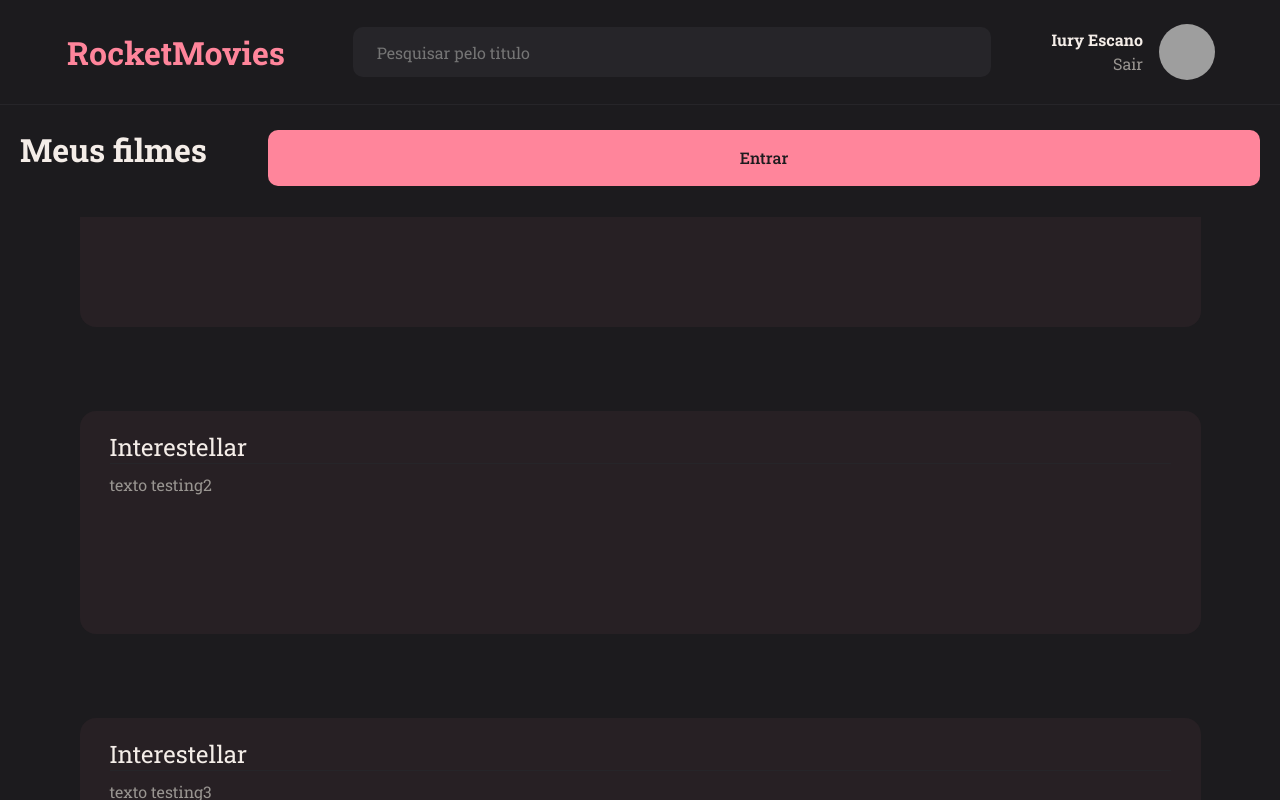
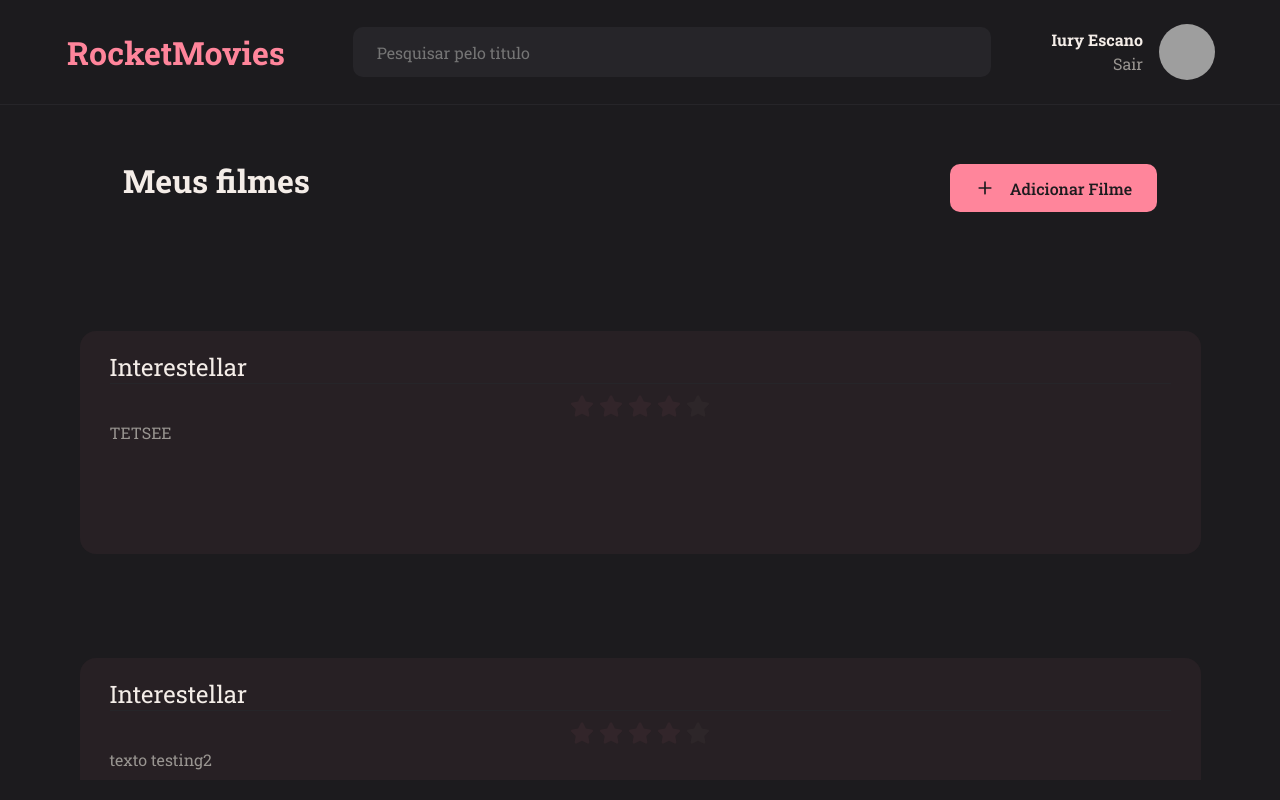
Before and after one commit to iuryescano/MyMusics, a React (Vite) app: page / in a window 1280 px wide. Built offline with nearby package versions, Linux system fonts and the light colour scheme; grey boxes are pictures that could not be loaded.

Commit message:
Card styled with responsive correction

```diff
--- a/src/components/Button/index.jsx
+++ b/src/components/Button/index.jsx
@@ -1,13 +1,10 @@
-import {  Container } from './styles';
+import { Container } from './styles';
 
-export function Button({ title,  loading = false, ...rest })  {
-    return(
-    <Container
-        type='button'
-        disabled={loading}
-        {...rest}
-    >
-        { loading ? 'Carregando...': title }
+export function Button({ title, icon: Icon, loading = false, ...rest }) {
+  return (
+    <Container type='button' disabled={loading} {...rest}>
+      {Icon && <Icon size={20} />} {/* Renderiza o ícone se existir */}
+      {loading ? 'Carregando...' : title}
     </Container>
-    );
+  );
 }
--- a/src/components/Button/styles.js
+++ b/src/components/Button/styles.js
@@ -1,18 +1,21 @@
 import styled from "styled-components";
 
 export const Container = styled.button`
-    width: 80%;
   background-color: ${({ theme }) => theme.COLORS.PINK};
   color: ${({ theme }) => theme.COLORS.BACKGROUND_800};
-
-    height: 56px;
+  width: ${({ width }) => width || '200px'};
+  height: 48px;
   border: 0;
   padding: 0 16px;
   margin-top: 16px;
   border-radius: 10px;
   font-weight: 500;
+  display: flex; /* Adicionado para alinhar ícone e texto */
+  align-items: center; /* Centraliza verticalmente */
+  justify-content: center; /* Centraliza horizontalmente */
+  gap: 15px; /* Espaço entre o ícone e o texto */
 
-    &:disabled{
+  &:disabled {
     opacity: 0.5;
   }
 `;
--- a/src/components/Card/index.jsx
+++ b/src/components/Card/index.jsx
@@ -1,10 +1,14 @@
 import { Container } from "./styles";
+import { StarRating } from '../../components/StarRating';
 
 export function Card({ title, text }) {
+    const currentRating = 4;
     return (
         <Container href="https://github.com/iuryescano">
             <h3>{title}</h3>
+            <StarRating rating={currentRating} />
             <p>{text}</p>
+
         </Container>
     );
 }
--- /dev/null
+++ b/src/components/StarRating/index.jsx
@@ -0,0 +1,15 @@
+import React from 'react';
+import { FaStar } from 'react-icons/fa'; // Usando o ícone de estrela da biblioteca react-icons
+import { Container, Star } from './styles';
+
+export function StarRating({ rating }) {
+  return (
+    <Container>
+      {[1, 2, 3, 4, 5].map((star) => (
+        <Star key={star} selected={star <= rating}>
+          <FaStar />
+        </Star>
+      ))}
+    </Container>
+  );
+}
--- /dev/null
+++ b/src/components/StarRating/styles.js
@@ -0,0 +1,18 @@
+import styled from 'styled-components';
+
+export const Container = styled.div`
+  display: flex;
+  justify-content: center;
+  align-items: center;
+  gap: 5px;
+`;
+
+export const Star = styled.div`
+  color: ${({ selected, theme }) => (selected ? theme.COLORS.PINK : theme.COLORS.GRAY)};
+  transition: color 0.2s;
+
+  svg {
+    width: 24px;
+    height: 24px;
+  }
+`;
--- a/src/pages/Details/index.jsx
+++ b/src/pages/Details/index.jsx
@@ -1,25 +1,26 @@
 import { Container, Links } from './styles';
-
 import { Button } from '../../components/Button';
 import { Header } from '../../components/Header';
 import { Card } from '../../components/Card';
+import { CgMathPlus } from "react-icons/cg";
+
 
 export function Details() {
-  return(
+  return (
     <Container>
-      <Header/>
+      <Header />
+      <div className="topo">
+        <h1>Meus filmes</h1>
+        <Button title="Adicionar Filme" width="207px" icon={CgMathPlus}/>
+      </div>
 
-        <div>
-          <h1> Meus filmes</h1>
-          <Button title="Entrar"/>
-        </div>
-
-      <Links>
-          <li><Card title="Interestellar" text="Loren"/></li>
-          <li><Card title="Interestellar" text="texto testing2"/></li>
-          <li><Card title="Interestellar" text="texto testing3"/></li>
-      </Links>
-
+      <div className="content">
+        <Links>
+          <li><Card title="Interestellar" text="TETSEE" /></li>
+          <li><Card title="Interestellar" text="texto testing2" /></li>
+          <li><Card title="Interestellar" text="texto testing3" /></li>
+        </Links>
+      </div>
     </Container>
-  )
+  );
 }
--- a/src/pages/Details/styles.js
+++ b/src/pages/Details/styles.js
@@ -3,44 +3,54 @@ import styled from 'styled-components';
 export const Container = styled.div`
     width: 100%;
     height: 100vh;
-
     display: grid;
     grid-template-rows: 105px auto;
-    grid-template-areas: "header" "content";
+    grid-template-areas:
+        "header"
+        "content";
     background-color: ${({ theme }) => theme.COLORS.BACKGROUND_800};
 
-    > div {
+    .topo {
         display: flex;
-        justify-content: space-between;
+        justify-content: center;
+        gap: 40rem;
         align-items: center;
-        height: 80%;
-        padding: 20px 20px;
+        padding: 0 40px; /* Ajuste conforme necessário */
+        height: 150px; /* Altura fixa para .topo */
+        width: 100%;
+    }
+
+    .content {
+        display: flex;
+        flex-direction: column;
+        justify-content: flex-start;
+        align-items: center;
+        padding: 20px;
+        overflow-y: hidden; /* Impede que o container geral tenha overflow */
     }
     `;
 
 export const Links = styled.ul`
     display: flex;
     flex-direction: column;
-    justify-content: center;
+    gap: 20px;
+    list-style: none;
+    justify-content: flex-start;
     align-items: center;
-    list-style: none;
     overflow-y: auto;
+    width: 100%; /* Garantir que ocupa a largura total */
+    height: calc(100vh - 105px - 150px - 40px); /* Altura dinâmica subtraindo a altura de header e topo */
+
     &::-webkit-scrollbar {
         width: 8px;
         padding: 2px;
     }
-
     &::-webkit-scrollbar-track {
         background: ${({ theme }) => theme.COLORS.PINK};
         border-radius: 8px;
     }
-
-      /* Cor e estilo do polegar da barra de rolagem */
     &::-webkit-scrollbar-thumb {
         background-color: ${({ theme }) => theme.COLORS.WHITE};
         border-radius: 8px;
-
     }
-
-
 `;
```
Lines whose indentation alone changed are shown as unchanged.
